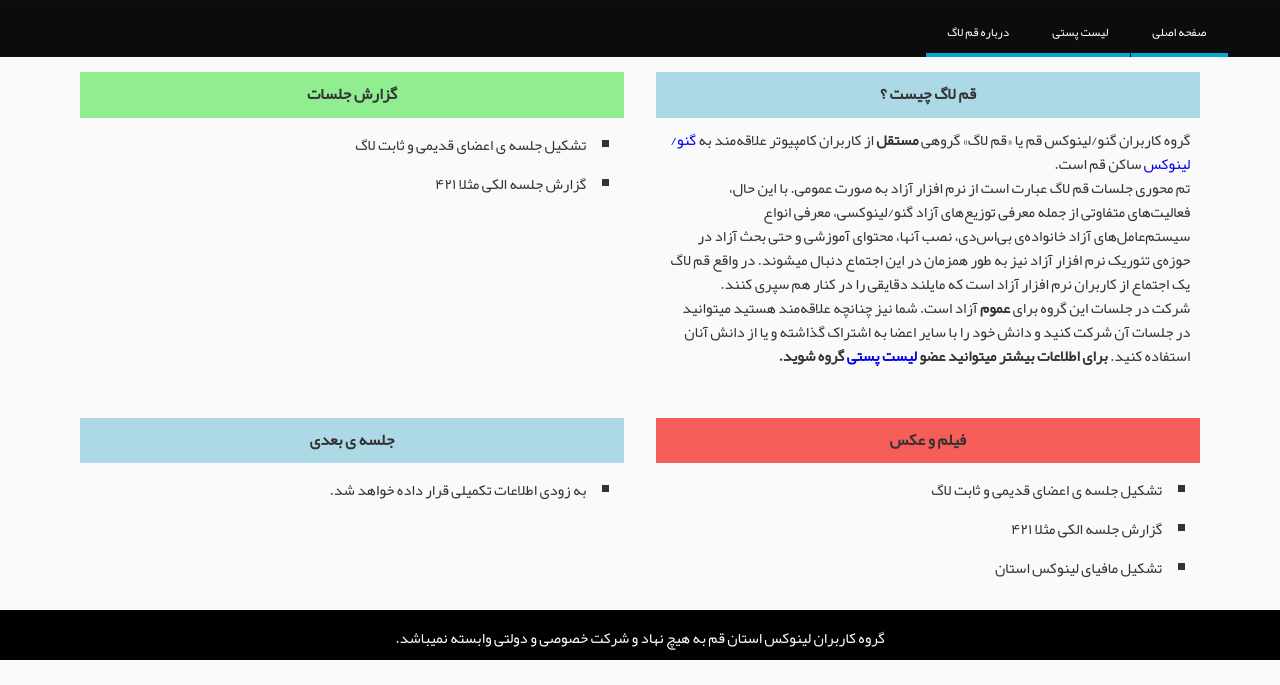
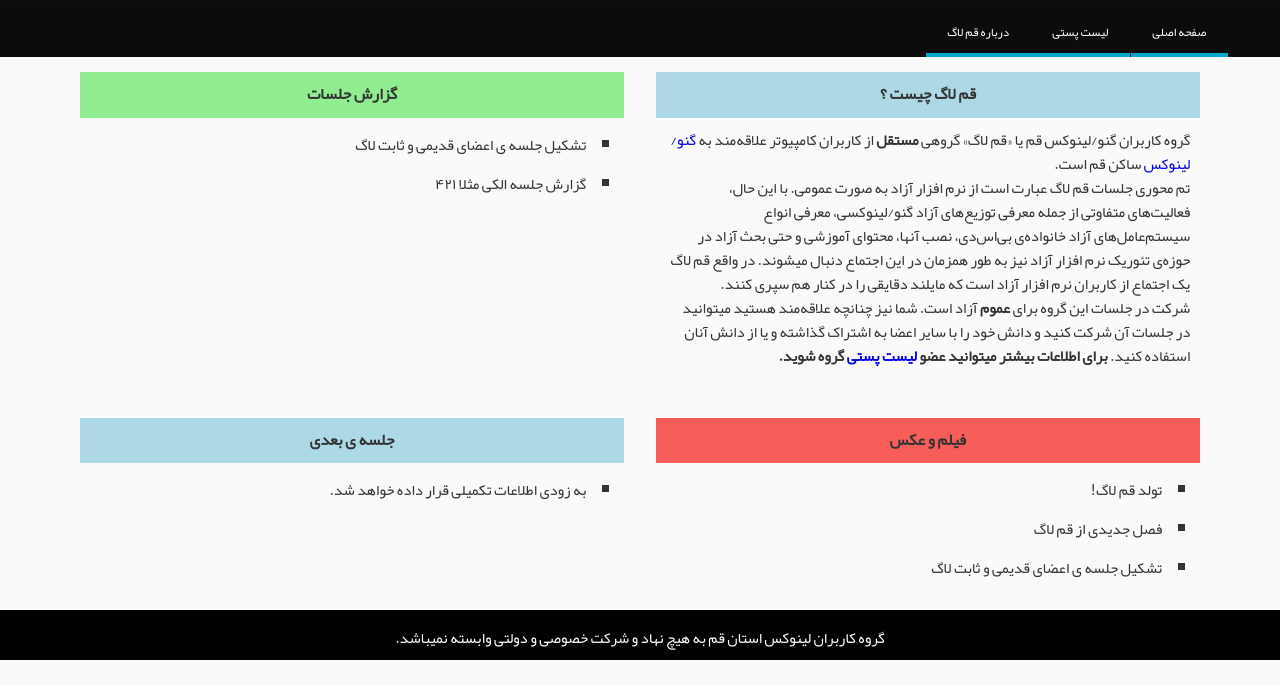
Before and after one commit to QomLUG/qomlug, a plain HTML site: page index.html in a window 1280 px wide. Shown: the part 115-800 px from the top of the page. Drawn offline with Linux system fonts and the light colour scheme; some packages are replaced by stand-ins of ours; a script that the page names is missing.

Commit message:
little change!

```diff
--- a/index.html
+++ b/index.html
@@ -88,9 +88,9 @@
 	<div class="rmain">
 		<h3 class="red">فیلم و عکس</h3>
 		<ul>
+				<li>تولد قم لاگ!</li>
+				<li>فصل جدیدی از قم لاگ</li>
 				<li>تشکیل جلسه ی اعضای قدیمی و ثابت لاگ</li>
-				<li>گزارش جلسه الکی مثلا ۴۲۱</li>
-				<li>تشکیل مافیای لینوکس استان</li>
 
 		</ul>
 
```
